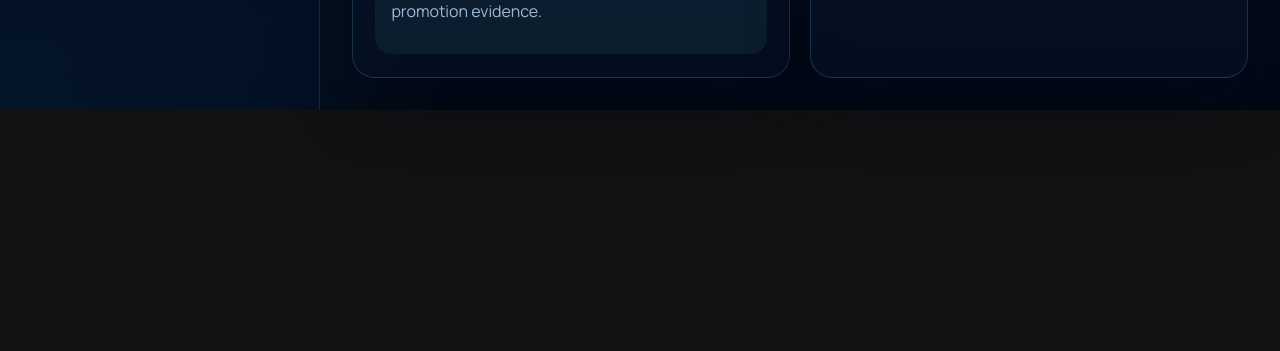
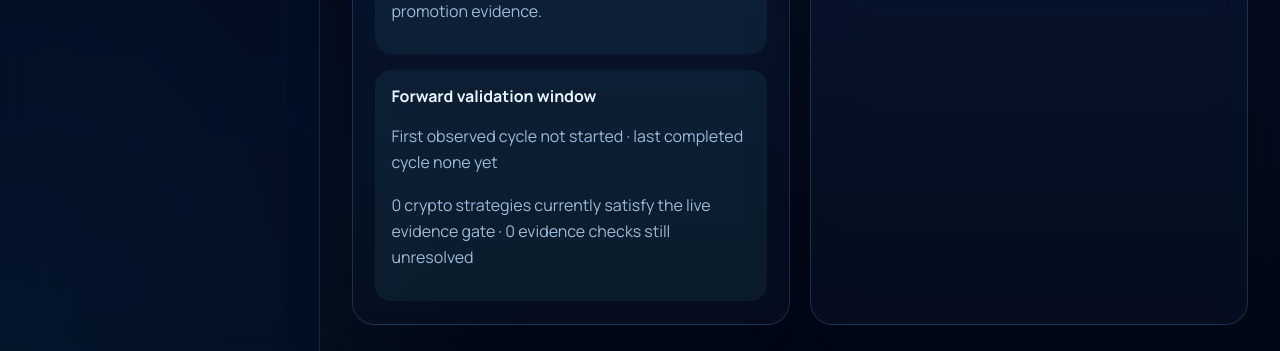
Before and after one commit to WitchyNibbles/Hexchange, a React (Vite) app: page / in a window 1280 px wide. Shown: the part 851-1202 px from the top of the page. Before the commit the page ends 961 px from the top, so only its background shows below. Built offline with nearby package versions, Linux system fonts and the light colour scheme; no server answers.

Commit message:
feat: summarize forward validation window

```diff
--- a/app/routes/dashboard.tsx
+++ b/app/routes/dashboard.tsx
@@ -24,6 +24,7 @@ export function DashboardRoute() {
   const events = usePollingJson<EventSummary[]>(getEvents, []);
   const trades = usePollingJson<TradeSummary[]>(getTrades, []);
   const strategies = usePollingJson<StrategySummary[]>(getStrategies, []);
+  const cryptoStrategies = strategies.filter((strategy) => strategy.market === "crypto");
   const paperCycles = strategies.reduce((sum, strategy) => sum + strategy.paperValidationStats.cycles, 0);
   const completedPaperCycles = strategies.reduce(
     (sum, strategy) => sum + strategy.paperValidationStats.completedCycles,
@@ -39,6 +40,22 @@ export function DashboardRoute() {
       ? completedStrategies.reduce((sum, strategy) => sum + strategy.paperValidationStats.winRatePct, 0) /
         completedStrategies.length
       : 0;
+  const firstObservedCycleAt = cryptoStrategies
+    .flatMap((strategy) => strategy.paperCycleHistory.map((cycle) => cycle.startedAt))
+    .filter((value): value is string => Boolean(value))
+    .sort()[0] ?? null;
+  const lastCompletedCycleAt =
+    cryptoStrategies
+      .flatMap((strategy) => strategy.paperCycleHistory.map((cycle) => cycle.completedAt))
+      .filter((value): value is string => Boolean(value))
+      .sort()
+      .at(-1) ?? null;
+  const readyCryptoStrategies = cryptoStrategies.filter((strategy) => strategy.liveEvidenceProgress.ready).length;
+  const unresolvedCryptoEvidenceChecks = cryptoStrategies.reduce(
+    (sum, strategy) =>
+      sum + strategy.liveEvidenceProgress.items.filter((item) => item.status !== "pass").length,
+    0,
+  );
 
   return (
     <div className="page-grid">
@@ -71,6 +88,17 @@ export function DashboardRoute() {
           </p>
           <p>{paperCycles} total paper cycles are now preserved as promotion evidence.</p>
         </div>
+        <div className="validation-report">
+          <strong>Forward validation window</strong>
+          <p>
+            First observed cycle {firstObservedCycleAt ?? "not started"} · last completed cycle{" "}
+            {lastCompletedCycleAt ?? "none yet"}
+          </p>
+          <p>
+            {readyCryptoStrategies} crypto strategies currently satisfy the live evidence gate ·{" "}
+            {unresolvedCryptoEvidenceChecks} evidence checks still unresolved
+          </p>
+        </div>
       </section>
       <RitualLog events={events} />
     </div>
```
Also changed, not shown: 1 other file (tests, documents, lock files or other folders).
